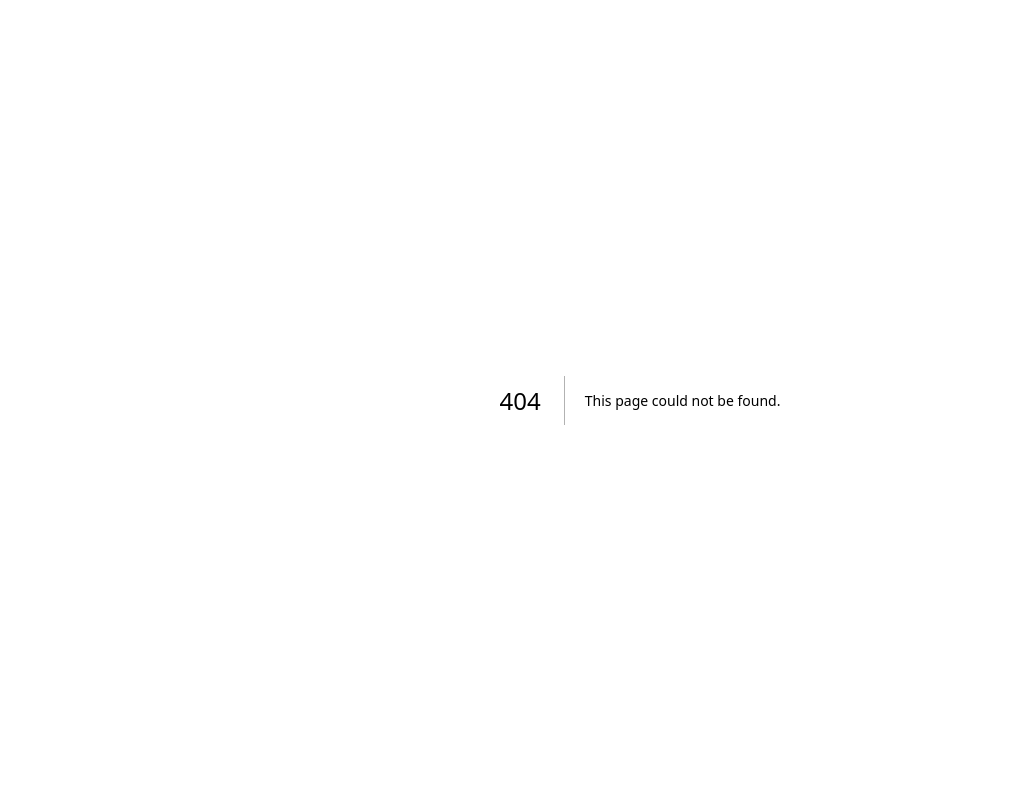
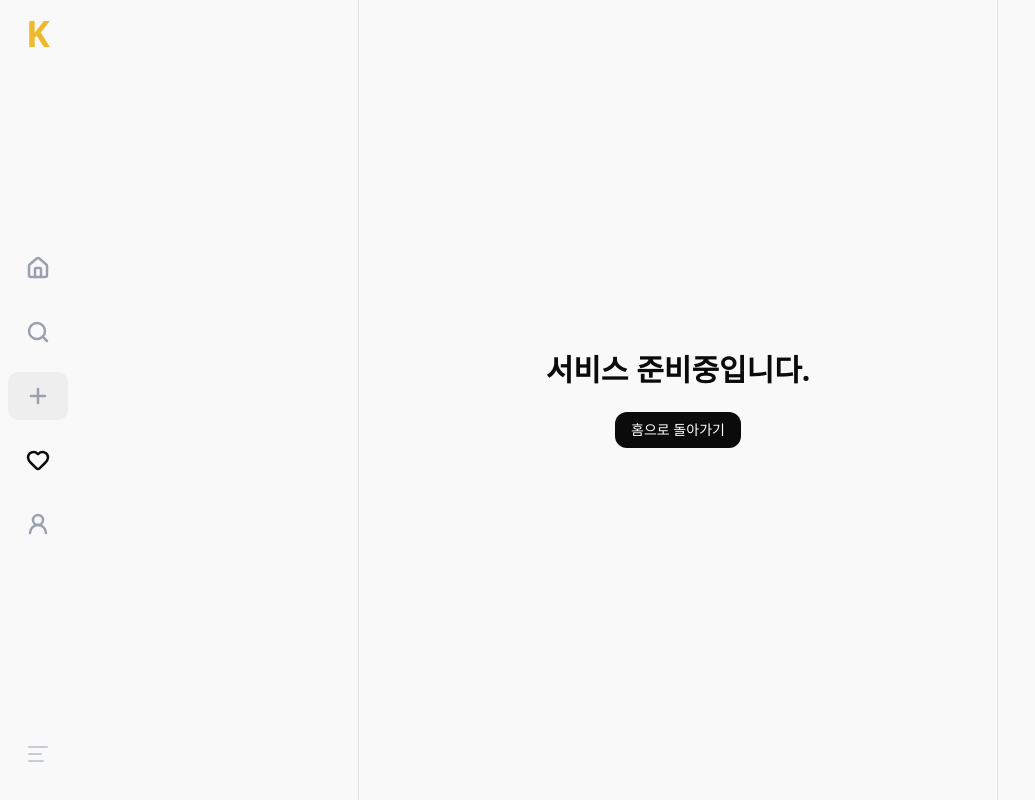
Before and after one commit to kwong1110/sns-frontend, a Next.js app: page /activity in a window 1280 px wide. Before the commit this address had no page. Shown: the whole page, without its empty margins (0-1035 px from the left). Built offline with nearby package versions, Linux system fonts and the light colour scheme.

Commit message:
chore(공통): 레이아웃 위치 변경 및 페이지 추가

```diff
--- /dev/null
+++ b/src/app/activity/page.tsx
@@ -0,0 +1,18 @@
+import Link from "next/link";
+
+export default function ActivityPage() {
+  return (
+    <div className="flex min-h-screen flex-col items-center justify-center bg-background text-center">
+      <h1 className="text-3xl font-bold text-foreground">
+        서비스 준비중입니다.
+      </h1>
+
+      <Link
+        href="/"
+        className="mt-6 rounded-lg bg-primary px-4 py-2 text-sm font-medium text-primary-foreground transition-colors hover:bg-primary/80"
+      >
+        홈으로 돌아가기
+      </Link>
+    </div>
+  );
+}
--- a/src/app/layout.tsx
+++ b/src/app/layout.tsx
@@ -1,4 +1,5 @@
 import { ReactQueryProvider } from "@/app/_providers/react-query";
+import { Sidebar } from "@/widgets/sidebar";
 import type { Metadata } from "next";
 import { Geist, Geist_Mono } from "next/font/google";
 import "./globals.css";
@@ -28,7 +29,15 @@ export default function RootLayout({
       <body
         className={`${geistSans.variable} ${geistMono.variable} antialiased`}
       >
-        <ReactQueryProvider>{children}</ReactQueryProvider>
+        <div className="flex min-h-screen bg-background">
+          <Sidebar />
+
+          <div className="flex flex-1 justify-center md:ml-19">
+            <main className="w-full lg:max-w-[640px] border-x border-border pb-16 md:pb-0 bg-primary-foreground">
+              <ReactQueryProvider>{children}</ReactQueryProvider>
+            </main>
+          </div>
+        </div>
       </body>
     </html>
   );
--- /dev/null
+++ b/src/app/not-found.tsx
@@ -0,0 +1,17 @@
+import Link from "next/link";
+
+export default function NotFound() {
+  return (
+    <div className="flex min-h-screen flex-col items-center justify-center bg-background text-center">
+      <h1 className="text-5xl font-bold text-foreground">404</h1>
+      <p className="mt-3 text-muted-foreground">페이지를 찾을 수 없습니다.</p>
+
+      <Link
+        href="/"
+        className="mt-6 rounded-lg bg-primary px-4 py-2 text-sm font-medium text-primary-foreground transition-colors hover:bg-primary/80"
+      >
+        홈으로 돌아가기
+      </Link>
+    </div>
+  );
+}
--- a/src/app/page.tsx
+++ b/src/app/page.tsx
@@ -1,18 +1,7 @@
 "use client";
 
 import { PostList } from "@/widgets/post-list/ui/post-list";
-import { Sidebar } from "@/widgets/sidebar";
 
-export default function Home() {
-  return (
-    <div className="flex min-h-screen bg-background">
-      <Sidebar />
-
-      <div className="flex flex-1 justify-center md:ml-19">
-        <main className="w-full lg:max-w-[640px] border-x border-border pb-16 md:pb-0 bg-primary-foreground">
-          <PostList />
-        </main>
-      </div>
-    </div>
-  );
+export default function HomePage() {
+  return <PostList />;
 }
--- /dev/null
+++ b/src/app/profile/page.tsx
@@ -0,0 +1,18 @@
+import Link from "next/link";
+
+export default function ProfilePage() {
+  return (
+    <div className="flex min-h-screen flex-col items-center justify-center bg-background text-center">
+      <h1 className="text-3xl font-bold text-foreground">
+        서비스 준비중입니다.
+      </h1>
+
+      <Link
+        href="/"
+        className="mt-6 rounded-lg bg-primary px-4 py-2 text-sm font-medium text-primary-foreground transition-colors hover:bg-primary/80"
+      >
+        홈으로 돌아가기
+      </Link>
+    </div>
+  );
+}
--- /dev/null
+++ b/src/app/search/page.tsx
@@ -0,0 +1,18 @@
+import Link from "next/link";
+
+export default function SearchPage() {
+  return (
+    <div className="flex min-h-screen flex-col items-center justify-center bg-background text-center">
+      <h1 className="text-3xl font-bold text-foreground">
+        서비스 준비중입니다.
+      </h1>
+
+      <Link
+        href="/"
+        className="mt-6 rounded-lg bg-primary px-4 py-2 text-sm font-medium text-primary-foreground transition-colors hover:bg-primary/80"
+      >
+        홈으로 돌아가기
+      </Link>
+    </div>
+  );
+}
```
